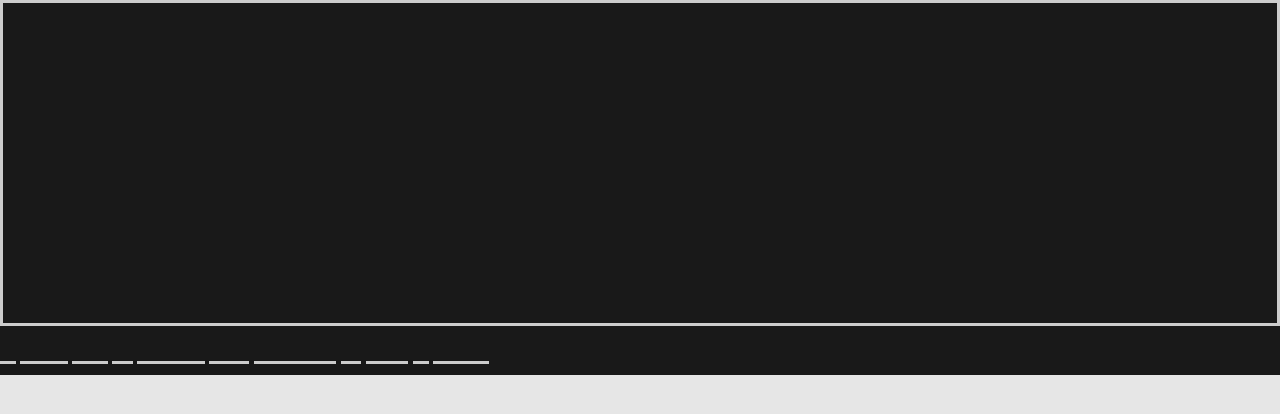
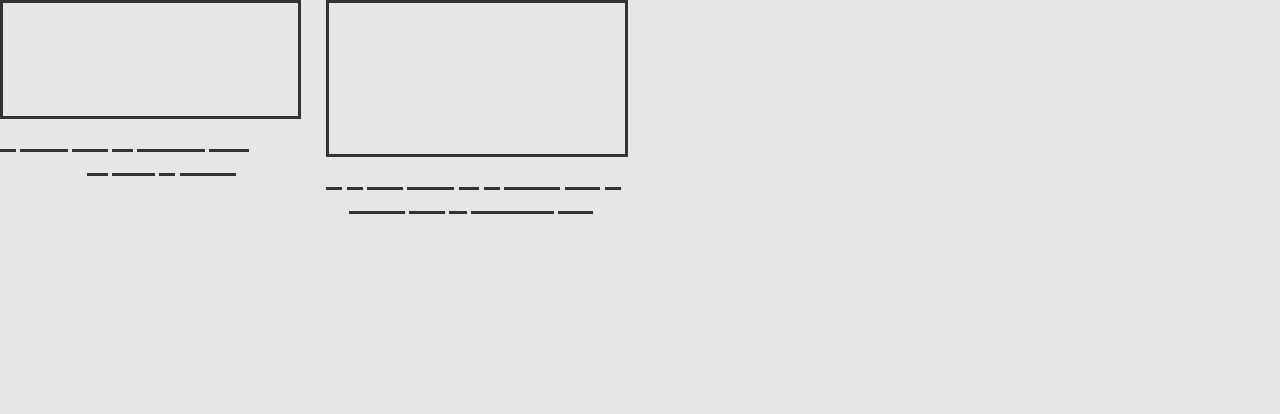
Before and after one commit to Heydon/bruck, a plain HTML site: page index.html in a window 1280 px wide. Drawn offline with Linux system fonts and the light colour scheme.

Commit message:
grid and stack adjustments

```diff
--- a/css/lib/utilities.css
+++ b/css/lib/utilities.css
@@ -1,4 +1,4 @@
 /* Invert the colors of the component or element */
-.invert {
+.invert, [data-invert] {
   filter: invert(100%);
 }
--- a/index.html
+++ b/index.html
@@ -9,11 +9,17 @@
   <title>Name Of Page</title>
 </head>
 
-<body class="invert">
-  <s-tack gap="2">
-    <i-mage ratio="1:4"></i-mage>
-    <t-ext words="10,15"></t-ext>
-  </s-tack>
+<body>
+  <g-rid gap="2">
+    <s-tack>
+      <i-mage ratio="1:4"></i-mage>
+      <t-ext words="10,15"></t-ext>
+    </s-tack>
+    <s-tack>
+      <i-mage ratio="2:4"></i-mage>
+      <t-ext words="10,15"></t-ext>
+    </s-tack>
+  </g-rid>
   <script src="js/app.js" type="module"></script>
 </body>
 
--- a/js/components/Grid.js
+++ b/js/components/Grid.js
@@ -14,14 +14,14 @@ export default class Grid extends HTMLElement {
   constructor() {
     super();
 
-    const itemWidth = this.getAttribute('itemWidth') || '15rem';
+    this.itemWidth = this.getAttribute('itemWidth') || '15rem';
     const gap = this.getAttribute('gap') || '1';
 
     const tmpl = document.createElement('template');
     tmpl.innerHTML = `
       <style>
         :host {
-          grid-template-columns: repeat(auto-fill, minmax(${itemWidth}, 1fr));
+          grid-template-columns: repeat(auto-fill, minmax(${this.itemWidth}, 1fr));
           grid-gap: var(--s${gap});
         }
       </style>
@@ -31,6 +31,12 @@ export default class Grid extends HTMLElement {
     this.attachShadow({ mode: 'open' });
     this.shadowRoot.appendChild(tmpl.content.cloneNode(true));
   }
+
+  connectedCallback() {
+    const childAmount = this.children.length;
+    this.setAttribute('role', 'group');
+    this.setAttribute('aria-label', `Grid of ${childAmount} ${this.itemWidth} wide items`);
+  }
 }
 
 customElements.define('g-rid', Grid);
--- a/js/components/Stack.js
+++ b/js/components/Stack.js
@@ -18,7 +18,6 @@ export default class Stack extends HTMLElement {
     tmpl.innerHTML = `
       <style>
         :host {
-          display: grid;
           grid-gap: var(--s${gap});
         }
       </style>
@@ -28,6 +27,12 @@ export default class Stack extends HTMLElement {
     this.attachShadow({ mode: 'open' });
     this.shadowRoot.appendChild(tmpl.content.cloneNode(true));
   }
+
+  connectedCallback() {
+    const childAmount = this.children.length;
+    this.setAttribute('role', 'group');
+    this.setAttribute('aria-label', `Column of ${childAmount} items`);
+  }
 }
 
 customElements.define('s-tack', Stack);
```
